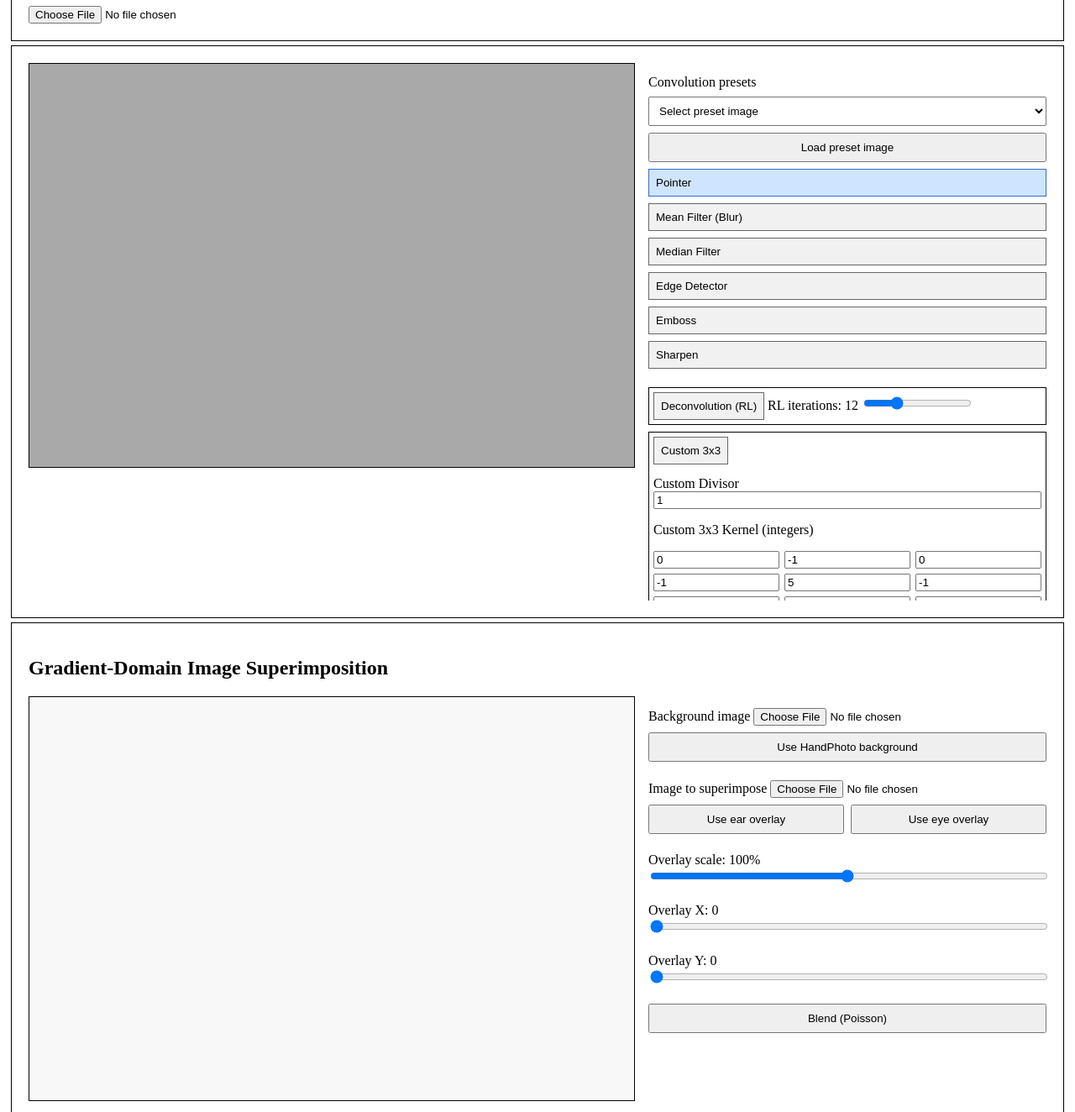
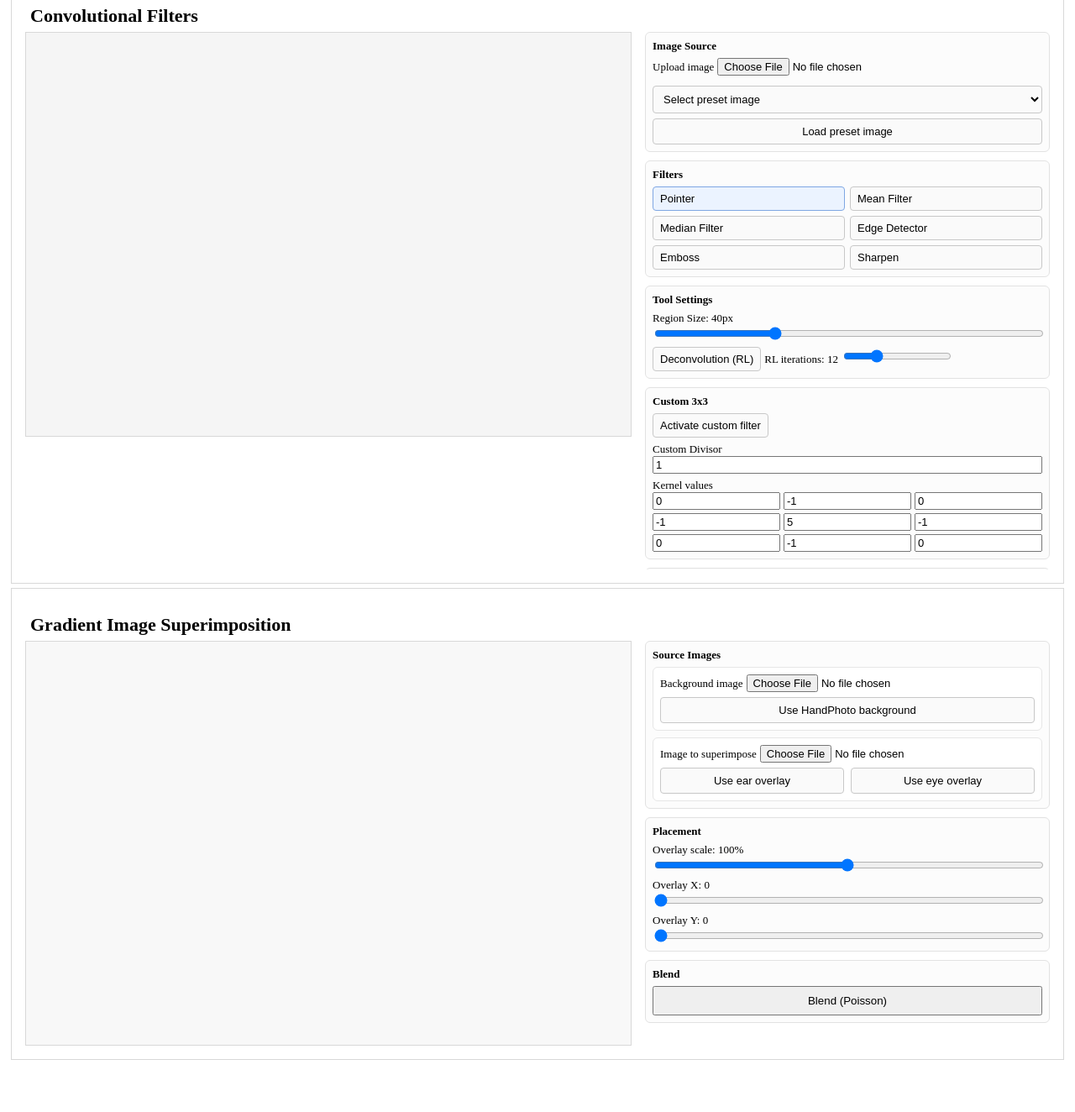
Before and after one commit to ethanszeto/convolution, a website: page index.html in a window 1280 px wide. Shown: the part 102-1426 px from the top of the page at 84% size. After the commit the page ends 1372 px from the top, so only its background shows below. Drawn offline with Linux system fonts and the light colour scheme.

Commit message:
better ui

```diff
--- a/index.css
+++ b/index.css
@@ -1,6 +1,6 @@
 #canvas {
-  background-color: darkgrey;
-  border: 1px solid black;
+  background-color: #f5f5f5;
+  border: 1px solid #d8d8d8;
   cursor: crosshair;
   display: block;
   flex-shrink: 0;
@@ -8,51 +8,62 @@
 
 #control-panel {
   margin-left: 16px;
-  min-width: 260px;
+  min-width: 290px;
   max-height: calc(100vh - 10rem);
   overflow-y: auto;
   overflow-x: hidden;
   align-self: flex-start;
+  display: flex;
+  flex-direction: column;
+  gap: 10px;
 }
 
 #input-container {
-  padding: 20px;
+  padding: 14px 16px;
   margin: 5px;
-  border: 1px solid black;
+  border: 1px solid #d8d8d8;
+  background: #fff;
+}
+
+#input-container h1 {
+  margin: 0;
+  font-size: 30px;
+  font-weight: 700;
 }
 
 #tool-space {
-  padding: 20px;
+  padding: 16px;
   margin: 5px;
-  border: 1px solid black;
+  border: 1px solid #d8d8d8;
+  background: #fff;
 }
 
 #gradient-domain-space {
-  padding: 20px;
+  padding: 16px;
   margin: 5px;
-  border: 1px solid black;
+  border: 1px solid #d8d8d8;
+  background: #fff;
+}
+
+.section-title {
+  margin: 14px 6px 6px;
+  font-size: 22px;
+  font-weight: 600;
 }
 
 #gradient-canvas {
   background-color: #f8f8f8;
-  border: 1px solid black;
+  border: 1px solid #d8d8d8;
   display: block;
   flex-shrink: 0;
 }
 
 #gradient-control-panel {
   margin-left: 16px;
-  min-width: 260px;
-}
-
-#deconv-controls {
-  padding: 5px;
-  border: 1px solid black;
-}
-
-#custom {
-  padding: 5px;
-  border: 1px solid black;
+  min-width: 290px;
+  display: flex;
+  flex-direction: column;
+  gap: 10px;
 }
 
 .flex-row-container {
@@ -64,24 +75,26 @@
 .flex-col-container {
   display: flex;
   flex-direction: column;
-  gap: 8px;
+  gap: 6px;
 }
 
 .tool-button {
   text-align: left;
-  padding: 8px;
-  border: 1px solid #666;
-  background-color: #f1f1f1;
+  padding: 6px 8px;
+  border: 1px solid #c8c8c8;
+  border-radius: 4px;
+  background-color: #fafafa;
+  font-size: 13px;
 }
 
 .tool-button.active {
-  background-color: #cfe4ff;
-  border-color: #2f6ed4;
+  background-color: #ebf3ff;
+  border-color: #7fa7e3;
 }
 
 #apply-whole-image-button {
   width: 100%;
-  padding: 8px;
+  padding: 7px 8px;
 }
 
 #gradient-blend-button {
@@ -95,8 +108,12 @@
 #gradient-load-ear-button,
 #gradient-load-eye-button {
   width: 100%;
-  margin-top: 8px;
-  padding: 8px;
+  margin-top: 6px;
+  padding: 7px 8px;
+  font-size: 13px;
+  border: 1px solid #c8c8c8;
+  border-radius: 4px;
+  background: #fafafa;
 }
 
 .preset-button-row {
@@ -104,8 +121,25 @@
   gap: 8px;
 }
 
+.split-panels {
+  display: grid;
+  grid-template-columns: 1fr;
+  gap: 8px;
+}
+
+.mini-panel {
+  border: 1px solid #e6e6e6;
+  border-radius: 6px;
+  padding: 8px;
+  background: #fff;
+}
+
 .control-group {
-  margin-top: 14px;
+  margin-top: 10px;
+}
+
+.control-group.compact {
+  margin-top: 6px;
 }
 
 .control-hint {
@@ -118,7 +152,7 @@
 #custom-kernel-grid {
   display: grid;
   grid-template-columns: repeat(3, 1fr);
-  gap: 6px;
+  gap: 4px;
 }
 
 .kernel-input,
@@ -129,3 +163,34 @@
 #gradient-pos-y {
   width: 100%;
 }
+
+.panel-section {
+  border: 1px solid #e2e2e2;
+  border-radius: 6px;
+  padding: 8px;
+  background: #fcfcfc;
+}
+
+.panel-section h3 {
+  margin: 0 0 6px;
+  font-size: 13px;
+  font-weight: 600;
+}
+
+.button-grid {
+  display: grid;
+  grid-template-columns: repeat(2, minmax(0, 1fr));
+  gap: 6px;
+}
+
+label,
+p {
+  font-size: 13px;
+  margin: 0;
+}
+
+input[type="file"],
+input[type="number"],
+select {
+  font-size: 13px;
+}
--- a/index.html
+++ b/index.html
@@ -8,15 +8,20 @@
     <main>
       <div id="input-container">
         <h1>Applications of Linear Algebra in Photoshop</h1>
+      </div>
+
+      <div id="tool-space">
+        <h2 class="section-title">Convolutional Filters</h2>
+        <div class="flex-row-container">
+          <canvas id="canvas" width="720" height="480"></canvas>
+          <div id="control-panel">
+          <div class="panel-section">
+            <h3>Image Source</h3>
+            <div class="control-group compact">
+              <label for="image-input">Upload image</label>
               <input type="file" accept="image/*" id="image-input" />
             </div>
-
-      <div class="flex-row-container" id="tool-space">
-        <canvas id="canvas" width="720" height="480"></canvas>
-        <div id="control-panel">
-          <div class="flex-col-container">
-            <div class="control-group">
-              <label for="convolution-preset-select">Convolution presets</label>
+            <div class="control-group compact">
               <select id="convolution-preset-select">
                 <option value="">Select preset image</option>
                 <option value="flowers.png">flowers.png</option>
@@ -25,29 +30,42 @@
               </select>
               <button id="convolution-load-preset-button" type="button">Load preset image</button>
             </div>
+          </div>
+
+          <div class="panel-section">
+            <h3>Filters</h3>
+            <div class="button-grid">
               <button class="tool-button active" data-tool="none">Pointer</button>
-            <button class="tool-button" data-tool="mean-filter">Mean Filter (Blur)</button>
+              <button class="tool-button" data-tool="mean-filter">Mean Filter</button>
               <button class="tool-button" data-tool="median-filter">Median Filter</button>
               <button class="tool-button" data-tool="edge-detection">Edge Detector</button>
               <button class="tool-button" data-tool="diag-emboss">Emboss</button>
               <button class="tool-button" data-tool="sharpen">Sharpen</button>
+            </div>
+          </div>
 
-            <div class="control-group" id="deconv-controls">
+          <div class="panel-section">
+            <h3>Tool Settings</h3>
+            <div class="control-group compact">
+              <label for="brush-size">Region Size: <span id="brush-size-value">40</span>px</label>
+              <input id="brush-size" type="range" min="5" max="120" step="1" value="40" />
+            </div>
+            <div class="control-group compact" id="deconv-controls">
               <button class="tool-button" data-tool="deconvolution">Deconvolution (RL)</button>
               <label for="deconv-iterations">RL iterations: <span id="deconv-iterations-value">12</span></label>
               <input id="deconv-iterations" type="range" min="1" max="40" step="1" value="12" />
             </div>
+          </div>
 
-            <div class="flex-col-container">
-              <div id="custom">
-                <button class="tool-button" data-tool="custom-filter">Custom 3x3</button>
-                <div class="control-group">
+          <div class="panel-section" id="custom">
+            <h3>Custom 3x3</h3>
+            <button class="tool-button" data-tool="custom-filter">Activate custom filter</button>
+            <div class="control-group compact">
               <label for="kernel-divisor">Custom Divisor</label>
               <input id="kernel-divisor" type="number" value="1" />
             </div>
-
-                <div class="control-group" id="custom-kernel-group">
-                  <p>Custom 3x3 Kernel (integers)</p>
+            <div class="control-group compact" id="custom-kernel-group">
+              <p>Kernel values</p>
               <div id="custom-kernel-grid">
                 <input class="kernel-input" type="number" value="0" />
                 <input class="kernel-input" type="number" value="-1" />
@@ -61,32 +79,29 @@
               </div>
             </div>
           </div>
+
+          <div class="panel-section">
+            <h3>Apply</h3>
+            <button id="apply-whole-image-button" type="button">Apply to whole image</button>
           </div>
-          </div>
-
-          <div class="control-group">
-            <label for="brush-size">Region Size: <span id="brush-size-value">40</span>px</label>
-            <input id="brush-size" type="range" min="5" max="120" step="1" value="40" />
-          </div>
-
-          <div class="control-group">
-            <button id="apply-whole-image-button" type="button">Apply to whole image</button>
           </div>
         </div>
       </div>
 
       <div id="gradient-domain-space">
-        <h2>Gradient-Domain Image Superimposition</h2>
+        <h2 class="section-title">Gradient Image Superimposition</h2>
         <div class="flex-row-container">
           <canvas id="gradient-canvas" width="720" height="480"></canvas>
-          <div id="gradient-control-panel" class="flex-col-container">
-            <div class="control-group">
+          <div id="gradient-control-panel">
+            <div class="panel-section">
+              <h3>Source Images</h3>
+              <div class="split-panels">
+                <div class="mini-panel">
                   <label for="gradient-background-input">Background image</label>
                   <input id="gradient-background-input" type="file" accept="image/*" />
                   <button id="gradient-load-hand-button" type="button">Use HandPhoto background</button>
                 </div>
-
-            <div class="control-group">
+                <div class="mini-panel">
                   <label for="gradient-overlay-input">Image to superimpose</label>
                   <input id="gradient-overlay-input" type="file" accept="image/*" />
                   <div class="preset-button-row">
@@ -94,23 +109,27 @@
                     <button id="gradient-load-eye-button" type="button">Use eye overlay</button>
                   </div>
                 </div>
+              </div>
+            </div>
 
-            <div class="control-group">
-              <label for="gradient-scale"> Overlay scale: <span id="gradient-scale-value">100</span>% </label>
+            <div class="panel-section">
+              <h3>Placement</h3>
+              <div class="control-group compact">
+                <label for="gradient-scale">Overlay scale: <span id="gradient-scale-value">100</span>%</label>
                 <input id="gradient-scale" type="range" min="1" max="100" step="1" value="50" />
               </div>
-
-            <div class="control-group">
-              <label for="gradient-pos-x"> Overlay X: <span id="gradient-pos-x-value">0</span> </label>
+              <div class="control-group compact">
+                <label for="gradient-pos-x">Overlay X: <span id="gradient-pos-x-value">0</span></label>
                 <input id="gradient-pos-x" type="range" min="0" max="720" step="1" value="0" />
               </div>
-
-            <div class="control-group">
-              <label for="gradient-pos-y"> Overlay Y: <span id="gradient-pos-y-value">0</span> </label>
+              <div class="control-group compact">
+                <label for="gradient-pos-y">Overlay Y: <span id="gradient-pos-y-value">0</span></label>
                 <input id="gradient-pos-y" type="range" min="0" max="480" step="1" value="0" />
               </div>
+            </div>
 
-            <div class="control-group">
+            <div class="panel-section">
+              <h3>Blend</h3>
               <button id="gradient-blend-button" type="button">Blend (Poisson)</button>
             </div>
           </div>
```
Lines whose indentation alone changed are shown as unchanged.
